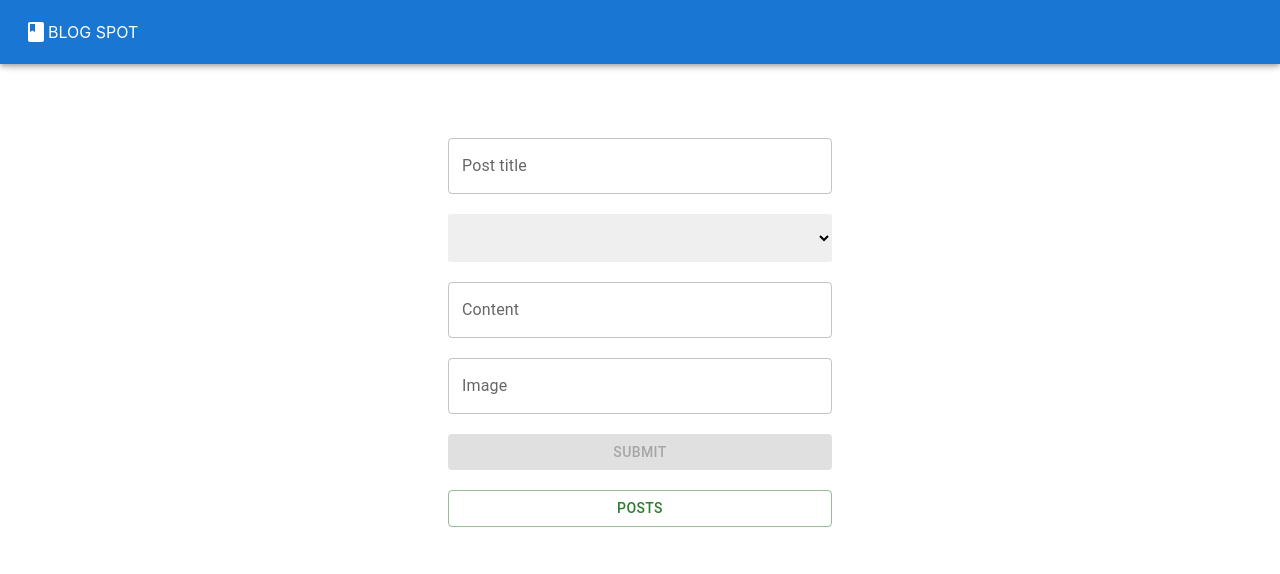
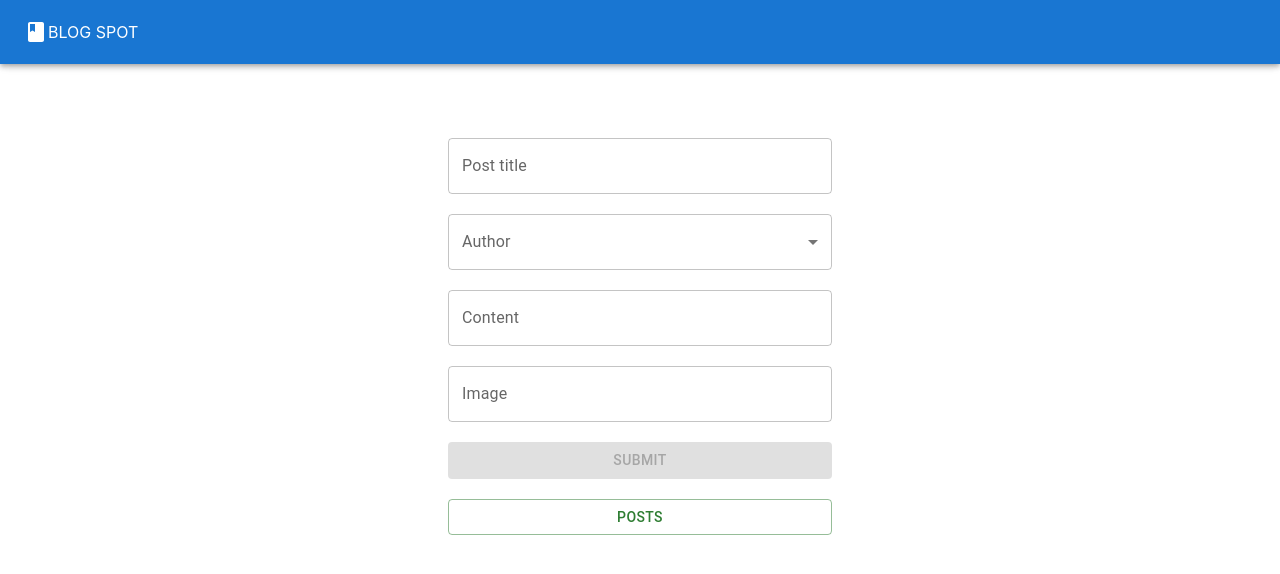
Before and after one commit to RohitKumarPattanayak/blog-app-redux-toolkit, a React (Create React App) app: page / in a window 1280 px wide. Shown: the top 574 px of the page. Built offline with nearby package versions, Linux system fonts and the light colour scheme.

Commit message:
rededfined dropsown code

```diff
--- a/src/component/form.js
+++ b/src/component/form.js
@@ -1,6 +1,13 @@
 import { useNavigate } from "react-router-dom";
 import React, { useState } from "react";
-import { TextField, Button } from "@mui/material";
+import {
+  TextField,
+  Button,
+  Select,
+  MenuItem,
+  InputLabel,
+  FormControl,
+} from "@mui/material";
 import { addPost } from "../Reducers/postSlice";
 import { useDispatch, useSelector } from "react-redux";
 import Toast from "./Toast";
@@ -30,9 +37,9 @@ function Form() {
   let allUsers = useSelector(allUsersStore);
   let allUserOption = allUsers.map((user) => {
     return (
-      <option key={user.id} value={user.name}>
+      <MenuItem key={user.id} value={user.name}>
         <div className="options">{user.name}</div>
-      </option>
+      </MenuItem>
     );
   });
   console.log("form values : ", formValues);
@@ -62,20 +69,19 @@ function Form() {
         onChange={handleInputChange}
       />
       <br />
-      <select
-        id="author-name-input"
-        name="author"
-        onChange={handleInputChange}
-        value={formValues.author}
-        style={{
-          padding: "4%",
-          border: "none",
-          borderRadius: "2%",
-        }}
-      >
-        <option style={{ display: "none" }}></option>
-        {allUserOption}
-      </select>
+      <FormControl fullWidth>
+        <InputLabel id="demo-simple-select-label">Author</InputLabel>
+        <Select
+          labelId="demo-simple-select-label"
+          id="demo-simple-select"
+          value={formValues.author}
+          label="Author"
+          name="author"
+          onChange={handleInputChange}
+        >
+          {allUserOption}
+        </Select>
+      </FormControl>
       <br />
       <TextField
         id="content-input"
```
